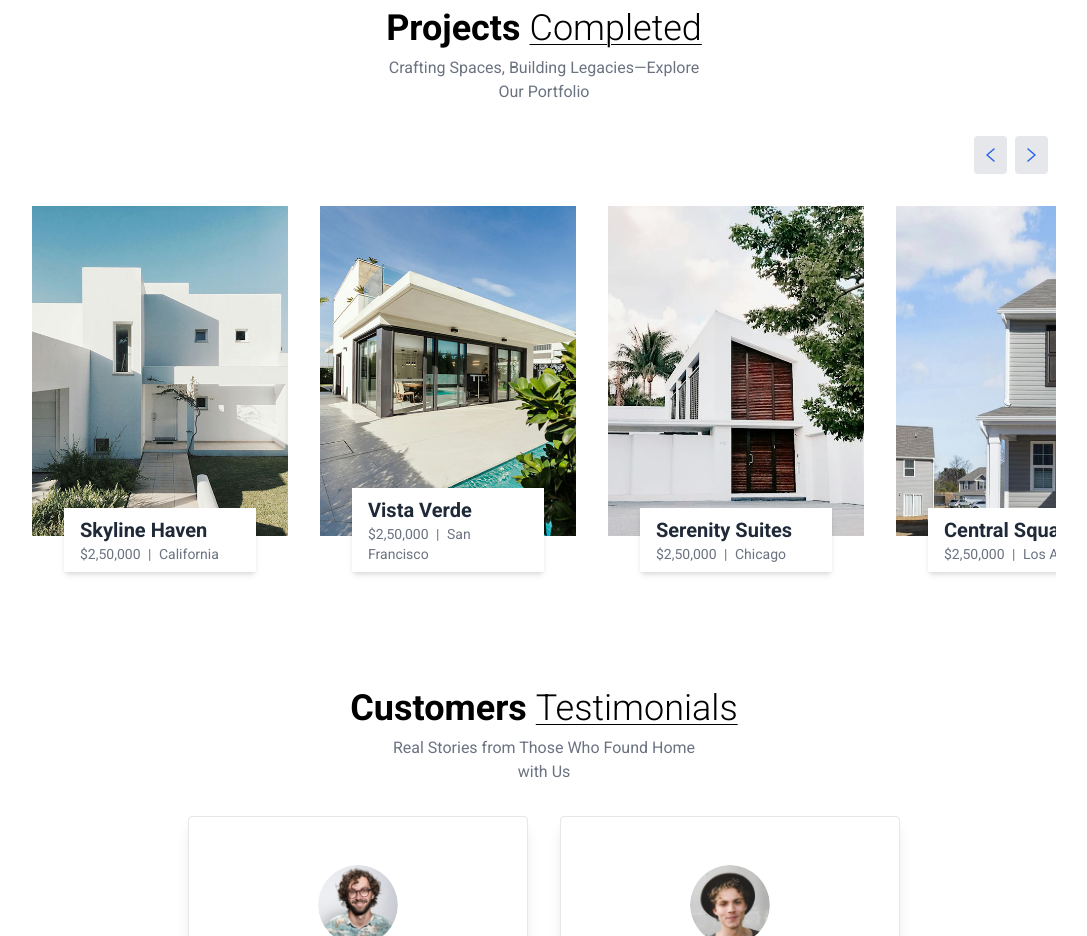
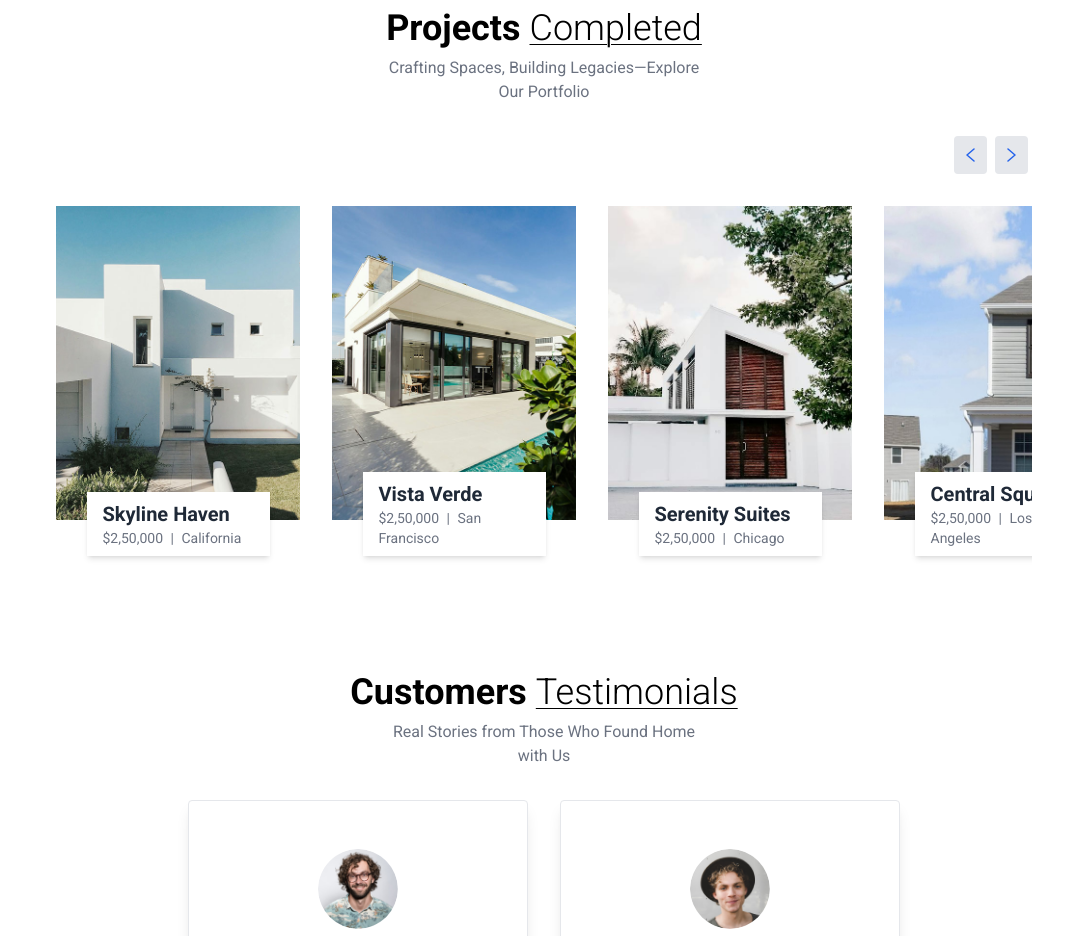
Before and after one commit to Jo-shua09/Real-estate-website, a React (Vite) app: page / in a window 1280 px wide. Shown: the part 1680-2616 px from the top of the page, without its empty margins (96-1183 px from the left). Built offline with nearby package versions, Linux system fonts and the light colour scheme.

Commit message:
commit 9

```diff
--- a/src/components/Projects.jsx
+++ b/src/components/Projects.jsx
@@ -27,14 +27,14 @@ const Projects = () => {
   };
 
   return (
-    <div className="container flex flex-col justify-center mx-auto py-4 pt-20 md:px-20 lg:px-32 w-full overflow-hidden" id="project">
+    <div className="container flex flex-col justify-center mx-auto py-4 pt-20 md:px-20 lg:px-32 w-full overflow-hidden  " id="project">
       <h1 className="text-2xl sm:text-4xl font-bold mb-2 text-center">
         projects <span className="underline underline-offset-4 decoration-1 under font-light"> completed</span>
       </h1>
       <p className="text-gray-500 max-w-80 text-center mx-auto mb-8 normal-case">Crafting Spaces, Building Legacies—Explore Our Portfolio</p>
 
       {/* Slider buttons */}
-      <div className="flex justify-end items-center mb-8">
+      <div className="flex justify-end items-center mb-8 mr-5">
         <button className="p-3 bg-gray-200 rounded mr-2" onClick={prevProject} aria-label="Previous Project">
           <img src={assets.left_arrow} alt="Previous" />
         </button>
@@ -45,7 +45,7 @@ const Projects = () => {
       {/* Slider buttons */}
 
       {/* Project slider container */}
-      <div className="overflow-hidden">
+      <div className="overflow-hidden mx-6">
         <div
           className=" flex gap-8 transition-transform duration-500 ease-in-out"
           style={{ transform: `translateX(-${(currentIndex * 100) / cardToShow}%)` }}
```
